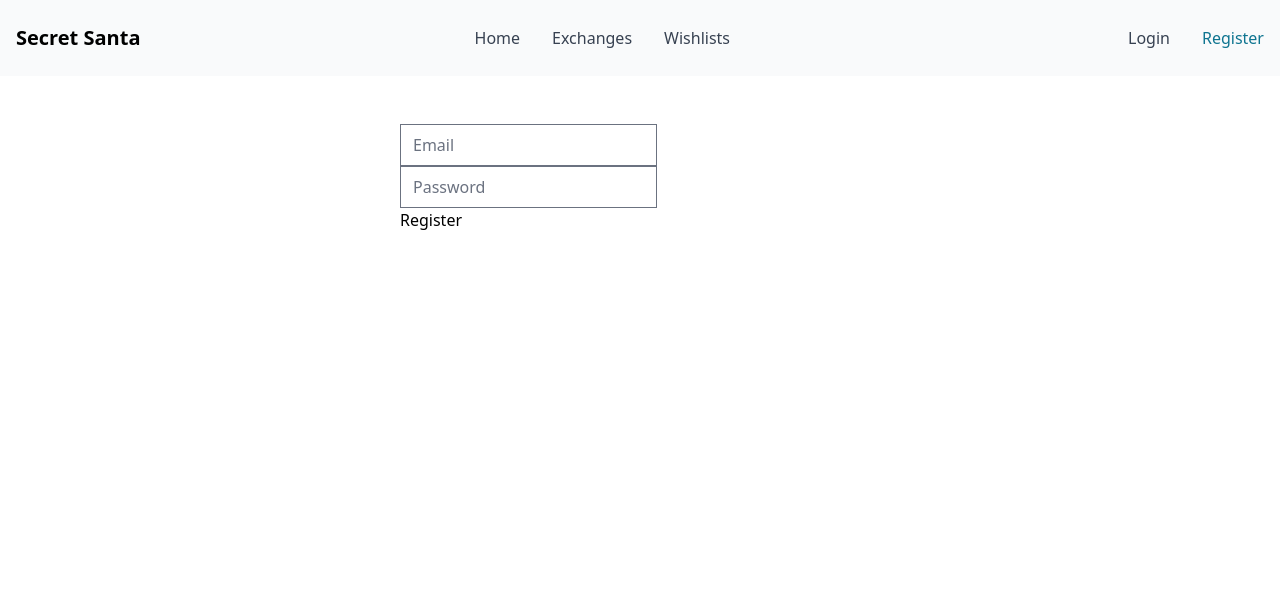
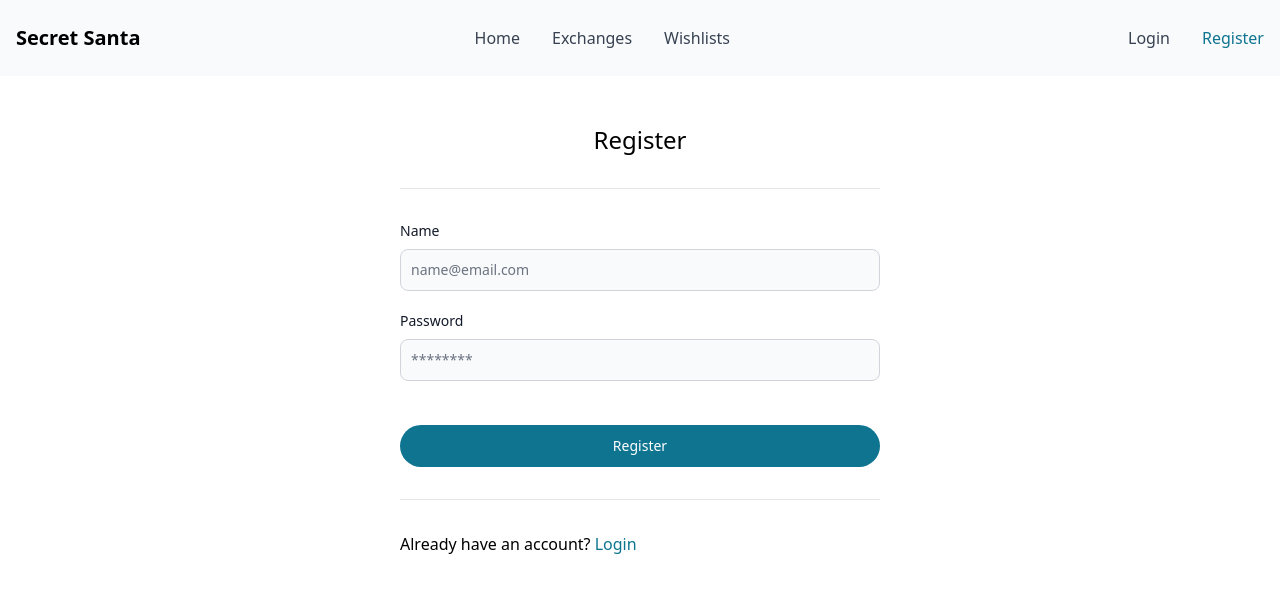
Before and after one commit to psmak4/SecretSanta, a React (Vite) app: page /register in a window 1280 px wide. Shown: the top 592 px of the page. Built offline with nearby package versions, Linux system fonts and the light colour scheme; no server answers.

Commit message:
Updated Login and Register page components to use new form styling

```diff
--- a/src/pages/Login.tsx
+++ b/src/pages/Login.tsx
@@ -1,45 +1,81 @@
+import { yupResolver } from '@hookform/resolvers/yup'
 import { signInWithEmailAndPassword } from 'firebase/auth'
-import { FormEvent, useEffect, useRef } from 'react'
-import { useNavigate } from 'react-router'
+import { HR, Label, TextInput } from 'flowbite-react'
+import { useEffect } from 'react'
+import { useForm } from 'react-hook-form'
+import * as yup from 'yup'
+import AppForm from '../components/AppForm'
+import Link from '../components/Link'
 import AppRoutes from '../constants/AppRoutes'
 import { auth } from '../lib/Firebase'
 
+const schema = yup
+	.object({
+		email: yup.string().email().required(),
+		password: yup.string().required(),
+	})
+	.required()
+
+interface ILoginUser extends yup.InferType<typeof schema> {}
+
 const Login = () => {
-	const emailRef = useRef<HTMLInputElement>(null)
-	const passwordRef = useRef<HTMLInputElement>(null)
-	const navigate = useNavigate()
+	const pageTitle = 'Login'
+	const {
+		register,
+		handleSubmit,
+		formState: { errors },
+	} = useForm<ILoginUser>({
+		resolver: yupResolver(schema),
+	})
 
-	const handleSubmit = (event: FormEvent<HTMLFormElement>) => {
-		event.preventDefault()
+	const onSubmit = async (data: ILoginUser) => {
+		try {
+			const { email, password } = data
 
-		const email = emailRef.current?.value ?? ''
-		const password = passwordRef.current?.value ?? ''
-
-		if (!email || !password) return
-
-		signInWithEmailAndPassword(auth, email, password)
-			.then(() => {
-				navigate(AppRoutes.Home())
-			})
-			.catch((error) => {
-				console.log('Unable to login:', error)
-			})
+			await signInWithEmailAndPassword(auth, email, password)
+		} catch (error) {
+			console.error('Error:', error)
+		}
 	}
 
 	useEffect(() => {
-		document.title = 'Login'
+		document.title = pageTitle
 	}, [])
 
 	return (
-		<form onSubmit={handleSubmit}>
+		<>
+			<h1 className='text-2xl text-center'>{pageTitle}</h1>
+			<HR />
+			<AppForm onSubmit={handleSubmit(onSubmit)} submitText='Login'>
+				<div>
+					<Label htmlFor='name' value='Name' className='block mb-2' />
+					<TextInput
+						type='text'
+						id='name'
+						placeholder='name@email.com'
+						color={errors.email ? 'failure' : undefined}
+						helperText={errors.email?.message}
+						{...register('email')}
+					/>
+				</div>
+
+				<div>
+					<Label htmlFor='password' value='Password' className='block mb-2' />
+					<TextInput
+						type='password'
+						id='password'
+						placeholder='********'
+						color={errors.password ? 'failure' : undefined}
+						helperText={errors.password?.message}
+						{...register('password')}
+					/>
+				</div>
+			</AppForm>
+			<HR />
 			<div>
-				<input ref={emailRef} type='text' placeholder='Email' />
+				Don't have an account? <Link to={AppRoutes.Register()}>Register</Link>
 			</div>
-			<div>
-				<input ref={passwordRef} type='password' placeholder='Password' />
-			</div>
-			<button type='submit'>Login</button>
-		</form>
+		</>
 	)
 }
 
--- a/src/pages/Register.tsx
+++ b/src/pages/Register.tsx
@@ -1,45 +1,81 @@
+import { yupResolver } from '@hookform/resolvers/yup'
 import { createUserWithEmailAndPassword } from 'firebase/auth'
-import { FormEvent, useEffect, useRef } from 'react'
-import { useNavigate } from 'react-router'
+import { HR, Label, TextInput } from 'flowbite-react'
+import { useEffect } from 'react'
+import { useForm } from 'react-hook-form'
+import * as yup from 'yup'
+import AppForm from '../components/AppForm'
+import Link from '../components/Link'
 import AppRoutes from '../constants/AppRoutes'
 import { auth } from '../lib/Firebase'
 
+const schema = yup
+	.object({
+		email: yup.string().email().required(),
+		password: yup.string().required(),
+	})
+	.required()
+
+interface IRegisterUser extends yup.InferType<typeof schema> {}
+
 const Register = () => {
-	const emailRef = useRef<HTMLInputElement>(null)
-	const passwordRef = useRef<HTMLInputElement>(null)
-	const navigate = useNavigate()
+	const pageTitle = 'Register'
+	const {
+		register,
+		handleSubmit,
+		formState: { errors },
+	} = useForm<IRegisterUser>({
+		resolver: yupResolver(schema),
+	})
 
-	const handleSubmit = (event: FormEvent<HTMLFormElement>) => {
-		event.preventDefault()
+	const onSubmit = async (data: IRegisterUser) => {
+		try {
+			const { email, password } = data
 
-		const email = emailRef.current?.value ?? ''
-		const password = passwordRef.current?.value ?? ''
-
-		if (!email || !password) return
-
-		createUserWithEmailAndPassword(auth, email, password)
-			.then(() => {
-				navigate(AppRoutes.Home())
-			})
-			.catch((error) => {
-				console.log('Unable to register new user:', error)
-			})
+			await createUserWithEmailAndPassword(auth, email, password)
+		} catch (error) {
+			console.error('Error:', error)
+		}
 	}
 
 	useEffect(() => {
-		document.title = 'Register'
+		document.title = pageTitle
 	}, [])
 
 	return (
-		<form onSubmit={handleSubmit}>
+		<>
+			<h1 className='text-2xl text-center'>{pageTitle}</h1>
+			<HR />
+			<AppForm onSubmit={handleSubmit(onSubmit)} submitText='Register'>
+				<div>
+					<Label htmlFor='name' value='Name' className='block mb-2' />
+					<TextInput
+						type='text'
+						id='name'
+						placeholder='name@email.com'
+						color={errors.email ? 'failure' : undefined}
+						helperText={errors.email?.message}
+						{...register('email')}
+					/>
+				</div>
+
+				<div>
+					<Label htmlFor='password' value='Password' className='block mb-2' />
+					<TextInput
+						type='password'
+						id='password'
+						placeholder='********'
+						color={errors.password ? 'failure' : undefined}
+						helperText={errors.password?.message}
+						{...register('password')}
+					/>
+				</div>
+			</AppForm>
+			<HR />
 			<div>
-				<input ref={emailRef} type='text' placeholder='Email' />
+				Already have an account? <Link to={AppRoutes.Login()}>Login</Link>
 			</div>
-			<div>
-				<input ref={passwordRef} type='password' placeholder='Password' />
-			</div>
-			<button type='submit'>Register</button>
-		</form>
+		</>
 	)
 }
 
```
